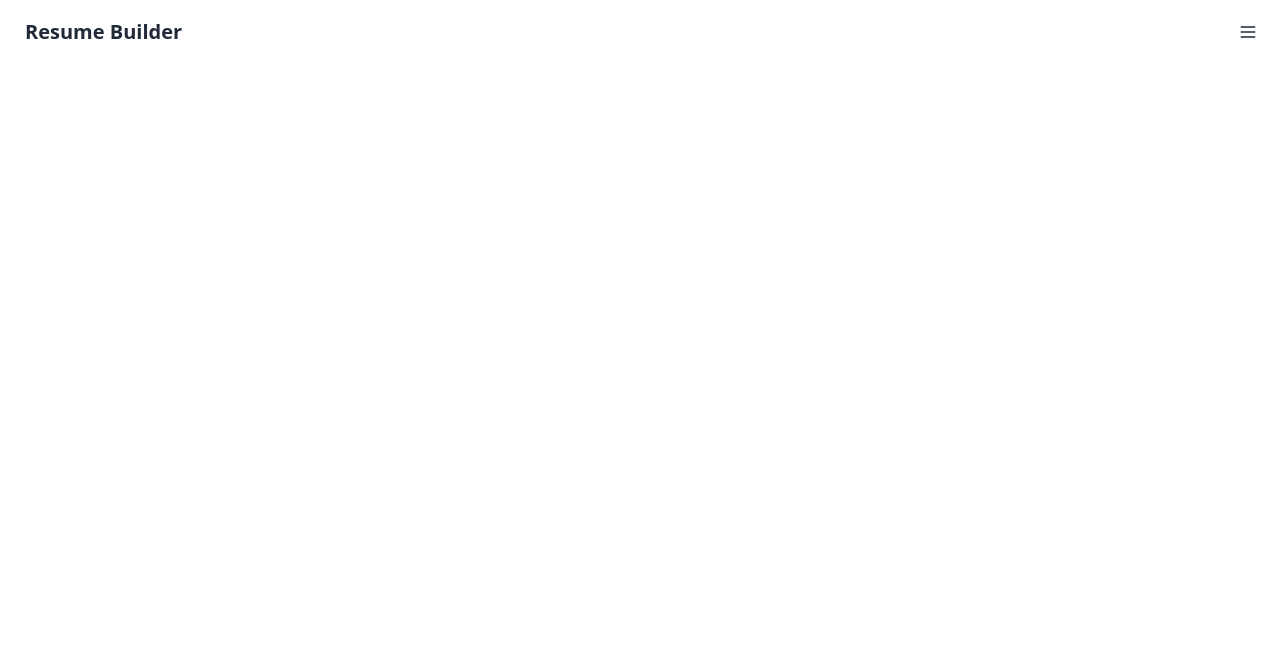
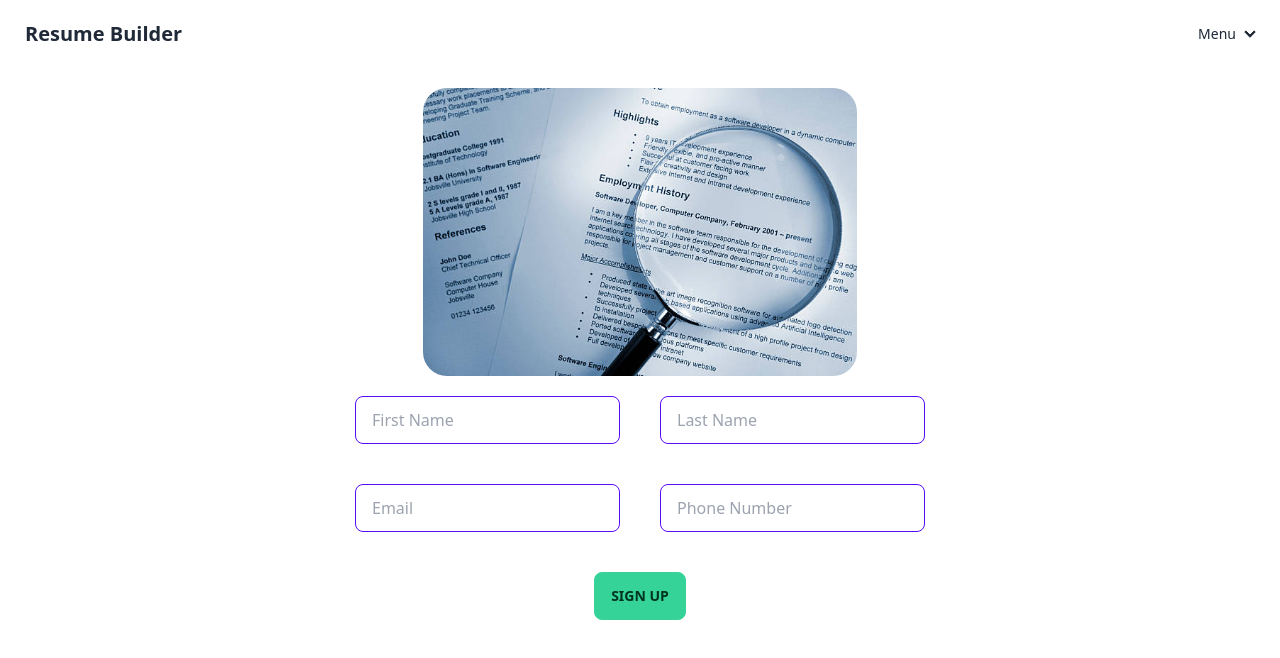
Before and after one commit to Rilaey/Resume-Builder, a React (Create React App) app in the folder client/: page /signUp in a window 1280 px wide. Before the commit this address had no page. Shown: the top 658 px of the page. Built offline with nearby package versions, Linux system fonts and the light colour scheme.

Commit message:
set up sign up ui.

```diff
--- a/client/src/App.js
+++ b/client/src/App.js
@@ -1,6 +1,7 @@
 import { BrowserRouter, Routes, Route } from "react-router-dom"
 import Header from "./Components/Header";
 import Home from "./Pages/Home";
+import SignUp from "./Pages/SignUp";
 
 function App() {
   return (
@@ -8,6 +9,7 @@ function App() {
     <Header />
       <Routes>
         <Route path="/" element={<Home/>} />
+        <Route path="/signUp" element={<SignUp />} />
       </Routes>
     </BrowserRouter>
   );
--- a/client/src/Components/Header.js
+++ b/client/src/Components/Header.js
@@ -1,27 +1,37 @@
-import React from "react";
+import React, { useState } from "react";
 
 export default function Header() {
+  const [loggedIn, setLoggedIn] = useState(false);
+
   return (
     <div className="navbar bg-base-100">
       <div className="flex-1">
-        <a className="btn btn-ghost normal-case text-xl" href="/">Resume Builder</a>
+        <a className="btn btn-ghost normal-case text-xl" href="/">
+          Resume Builder
+        </a>
       </div>
       <div className="flex-none">
-        <button className="btn btn-square btn-ghost">
-          <svg
-            xmlns="http://www.w3.org/2000/svg"
-            fill="none"
-            viewBox="0 0 24 24"
-            className="inline-block w-5 h-5 stroke-current"
-          >
-            <path
-              strokeLinecap="round"
-              strokeLinejoin="round"
-              strokeWidth="2"
-              d="M4 6h16M4 12h16M4 18h16"
-            ></path>
-          </svg>
-        </button>
+        <ul className="menu menu-horizontal px-1">
+          <li>
+            <details>
+              <summary>Menu</summary>
+              <ul className="bg-base-100">
+                <li>
+                  <a href="/">Home</a>
+                </li>
+                {loggedIn ? (
+                  <li>
+                    <a href="/signUp">Sign Out</a>
+                  </li>
+                ) : (
+                  <li>
+                    <a href="/signUp">Sign In</a>
+                  </li>
+                )}
+              </ul>
+            </details>
+          </li>
+        </ul>
       </div>
     </div>
   );
--- /dev/null
+++ b/client/src/Pages/SignUp.js
@@ -0,0 +1,27 @@
+import React from 'react'
+import SignUpResumePic from "../images/sign-up-resume.jpeg";
+
+export default function SignUp() {
+  return (
+    <div className='flex flex-col items-center justify-center m-5'>
+      <div>
+        <img src={SignUpResumePic} alt='resume' className='h-72 rounded-3xl'/>
+      </div>
+      <div>
+        <form className='flex flex-col items-center justify-center'>
+          <div className='flex'>
+            <input type="text" placeholder="First Name" className="input input-bordered input-primary w-full max-w-xs  m-5 " />
+            <input type="text" placeholder="Last Name" className="input input-bordered input-primary w-full max-w-xs m-5 " />
+          </div>
+          <div className='flex'>
+            <input type="text" placeholder="Email" className="input input-bordered input-primary w-full max-w-xs  m-5 " />
+            <input type="text" placeholder="Phone Number" className="input input-bordered input-primary w-full max-w-xs m-5 " />
+          </div>
+          <div>
+            <button type="submit" className="btn btn-success m-5"> Sign Up </button>
+          </div>
+        </form>
+      </div>
+    </div>
+  )
+}
--- a/client/src/Utils/generateTemplateHtml.js
+++ b/client/src/Utils/generateTemplateHtml.js
@@ -1,7 +1,6 @@
 export const styles = `
   * {
   margin: auto 0;
-  background-color: gray;
 }
 
 .header-layout, .tech-skills-section, .summary-section, .education-section {
--- a/client/src/template/script.js
+++ /dev/null
@@ -1,142 +0,0 @@
-const template = (formState) => {
-  return `<!DOCTYPE html>
-    <html lang="en">
-      <head>
-        <meta charset="UTF-8" />
-        <meta http-equiv="X-UA-Compatible" content="IE=edge" />
-        <meta name="viewport" content="width=device-width, initial-scale=1.0" />
-        <link href="./styles.css" rel="stylesheet" />
-        <title>Resume</title>
-      </head>
-      <body>
-        <header class="header-layout">
-          <div class="header-name-div">
-            <h1>${formState.fullName}</h1>
-          </div>
-          <div class="header-location-div">
-            <h3>${formState.city}, ${formState.state}</h3>
-          </div>
-          <div class="header-links-div">
-            <h3>
-              LinkedIn: ${formState.linkedIn} |
-              Github: ${formState.github} | Portfolio:
-              ${formState.portfolio}
-            </h3>
-          </div>
-        </header>
-
-        <section class="summary-section">
-          <div class="summary-header-div">
-            <h2>Summary</h2>
-          </div>
-          <div class="summary-paragraph-div">
-            <p>
-                ${formState.personalSummary}
-            </p>
-          </div>
-        </section>
-
-        <section class="tech-skills-section">
-          <div class="tech-skills-header">
-            <h2>Technical Skills</h2>
-          </div>
-          <div class="tech-skills-paragraph">
-            <p>
-              Front end skills: ${formState.frontEndSkills}
-            </p>
-            <p>
-              Back end skills: ${formState.backEndSkills}
-            </p>
-          </div>
-        </section>
-
-        <section class="projects-section">
-          <div class="projects-header">
-            <h2>Projects</h2>
-          </div>
-          <div class="projects-content">
-            <h4>
-              ${formState.projectTitle} |
-            <a href="${formState.projectGithubLink}"
-                >${formState.projectGithubLink}</a
-              >
-              |
-              <a href="${formState.projectionApplicationLink}"
-                >${formState.projectionApplicationLink}</a
-              >
-            </h4>
-            <ul>
-              <li>
-               ${formState.keyItemOne}
-              </li>
-              <li>
-                ${formState.keyItemTwo}
-              </li>
-              <li>
-                ${formState.keyItemThree}
-              </li>
-              <li>Front end tools used: ${formState.frontEndToolsUsed}</li>
-              <li>Back end tools used: ${formState.backEndToolsUsed}</li>
-            </ul>
-          </div>
-        </section>
-
-        <section class="experience-section">
-          <div class="experience-header">
-            <h2>Experience</h2>
-          </div>
-
-          <div class="work-history">
-            <div class="work-title">
-              <p><strong>${formState.jobTitle}</strong></p>
-              <p><strong>${formState.companyName}</strong></p>
-            </div>
-            <div class="work-time">
-              <p>${formState.startYear}-${formState.endYear}</p>
-              <p>${formState.companyCity}, ${formState.companyState}</p>
-            </div>
-          </div>
-
-          <div class="work-summary">
-            <p>
-              ${formState.jobSummary}
-            </p>
-          </div>
-
-          <div class="key-list">
-            <ul>
-              <li>
-                ${formState.jobKeyPointOne}
-              </li>
-              <li>${formState.jobKeyPointTwo}</li>
-              <li>${formState.jobKeyPointThree}</li>
-            </ul>
-          </div>
-        </section>
-
-        <section class="education-section">
-          <div class="education-header">
-            <h2>Education</h2>
-          </div>
-
-          <div class="education-title">
-            <p>
-              <strong
-                >${formState.major}: ${formState.universityName}, ${formState.universityCity},
-                ${formState.universityState}</strong>
-              >
-            </p>
-          </div>
-
-          <div class="education-summary">
-            <p>
-              ${formState.universitySummary}
-            </p>
-          </div>
-        </section>
-      </body>
-    </html>
-    `;
-};
-
-export default template;
```
Also changed, not shown: client/src/images/sign-up-resume.jpeg (added).
